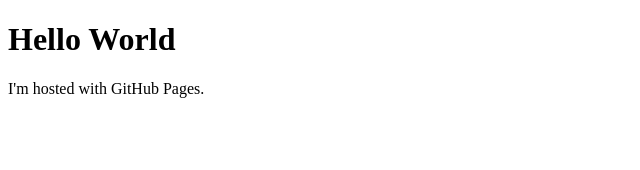
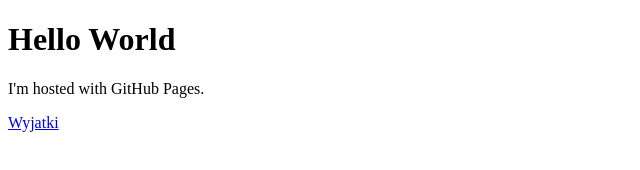
Before and after one commit to kmolenda/kmolenda.github.io, a plain HTML site: page index.html in a window 1280 px wide. Shown: the full height of the page, 0-640 px from the left. Drawn offline with Linux system fonts and the light colour scheme.

Commit message:
Update index.html

```diff
--- a/index.html
+++ b/index.html
@@ -3,5 +3,8 @@
 <body>
 <h1>Hello World</h1>
 <p>I'm hosted with GitHub Pages.</p>
+
+<p><a href="cs/flow-of-control-wyklad-wyjatki.html">Wyjatki</a></p>
+
 </body>
 </html>
```
